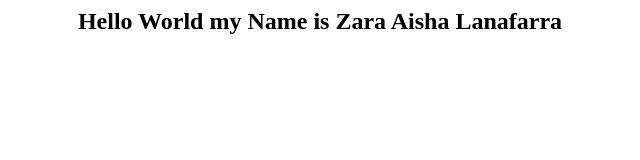
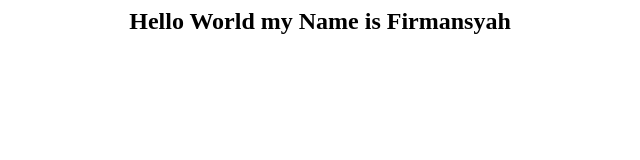
Before and after one commit to firmanium/firmanium.github.io, a plain HTML site: page index.html in a window 1280 px wide. Shown: the whole page, without its empty margins (320-960 px from the left). Drawn offline with Linux system fonts and the light colour scheme.

Commit message:
test change

```diff
--- a/index.html
+++ b/index.html
@@ -1 +1 @@
-<center><h2>Hello World my Name is Zara Aisha Lanafarra</h2></center>
+<center><h2>Hello World my Name is Firmansyah</h2></center>
```
